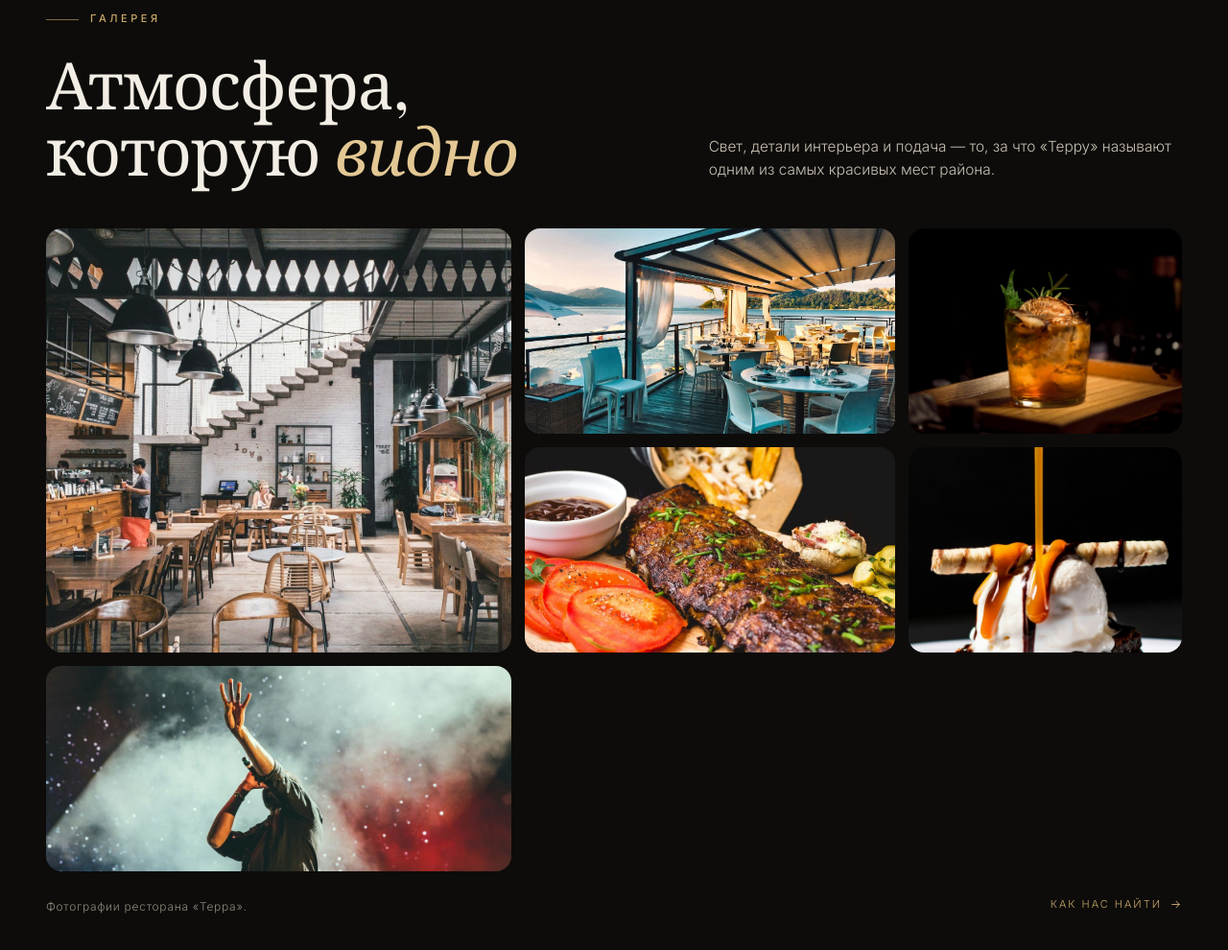
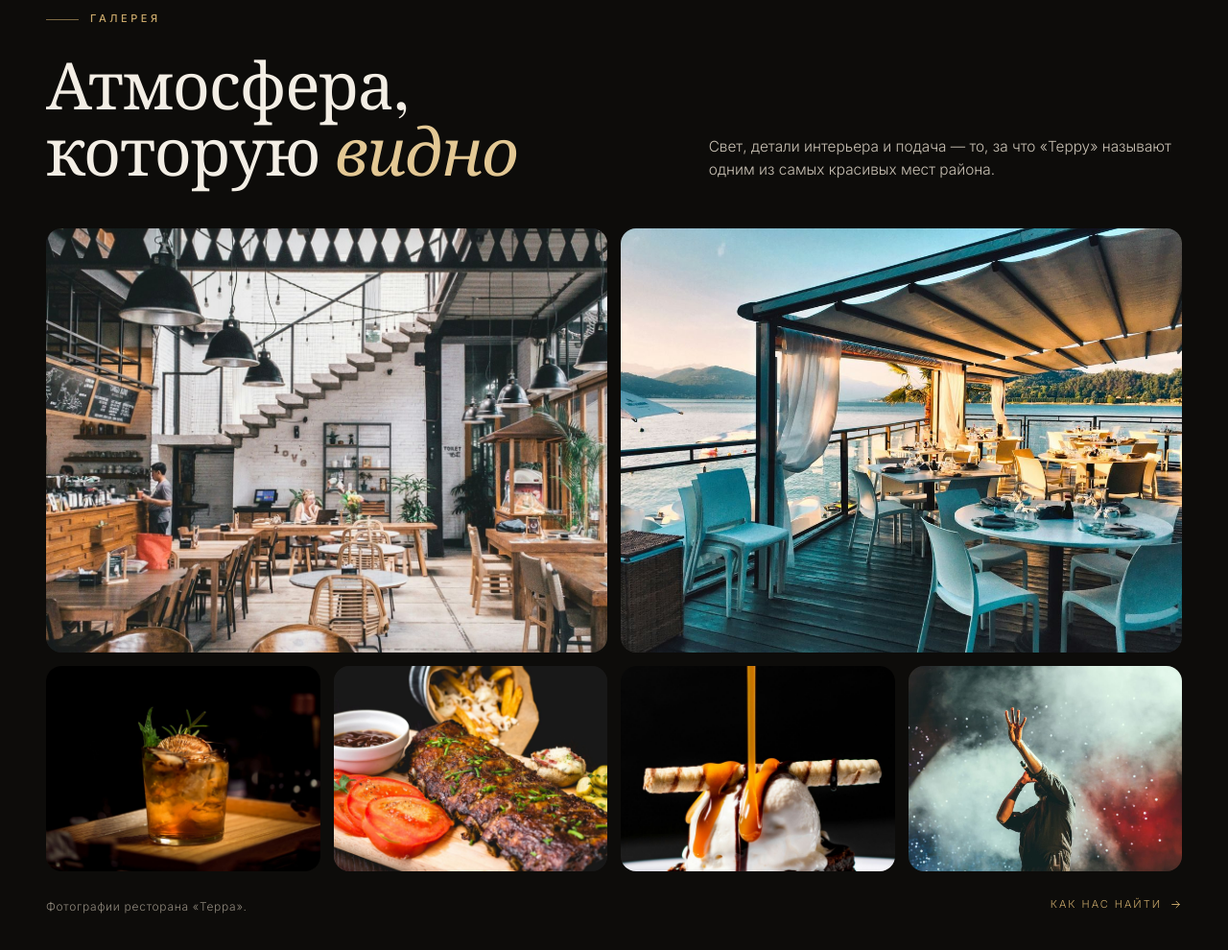
Before and after one commit to Dmitriyweb33/dmitriyweb33.github.io, a plain HTML site: page demo/index.html in a window 1280 px wide. Shown: the part 4138-5128 px from the top of the page at 96% size. Drawn offline with nearby package versions, Linux system fonts and the light colour scheme; a web font is replaced by a local one.

Commit message:
Портфолио: обезличенный кейс «Терра» — новые фото, отзывы, карта

```diff
--- a/demo/index.html
+++ b/demo/index.html
@@ -329,12 +329,12 @@
   }
   .g-item:hover img{transform:scale(1.06)}
   .g-item:hover::after{opacity:1}
-  .g-1{grid-column:span 5;grid-row:span 4}
-  .g-2{grid-column:span 4;grid-row:span 2}
+  .g-1{grid-column:span 6;grid-row:span 4}
+  .g-2{grid-column:span 6;grid-row:span 4}
   .g-3{grid-column:span 3;grid-row:span 2}
-  .g-4{grid-column:span 4;grid-row:span 2}
+  .g-4{grid-column:span 3;grid-row:span 2}
   .g-5{grid-column:span 3;grid-row:span 2}
-  .g-6{grid-column:span 5;grid-row:span 2}
+  .g-6{grid-column:span 3;grid-row:span 2}
   .gallery-caption{
     display:flex;align-items:center;justify-content:space-between;gap:24px;
     margin-top:26px;flex-wrap:wrap;
```
